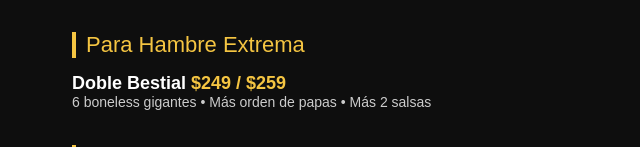
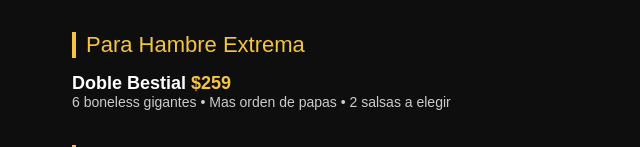
Before and after one commit to bonelesslagranja/bonelesslagranja, a plain HTML site: page index.html in a window 1280 px wide. Shown: the part 648-795 px from the top of the page, 118-758 px from the left. Drawn offline with Linux system fonts and the light colour scheme.

Commit message:
Restore original index.html content and styles
Restored the original HTML structure and styles for the Boneless La Granja page.

```diff
--- a/index.html
+++ b/index.html
@@ -131,8 +131,8 @@ Incluye: Papas • Vegetales • Refresco<br>
 <div class="section-title">Para Hambre Extrema</div>
 
 <div class="item">
-<div class="item-title">Doble Bestial <span class="price">$249 / $259</span></div>
-<div class="desc">6 boneless gigantes • Más orden de papas • Más 2 salsas</div>
+<div class="item-title">Doble Bestial <span class="price">$259</span></div>
+<div class="desc">6 boneless gigantes • Mas orden de papas • 2 salsas a elegir</div>
 </div>
 </div>
 
```
